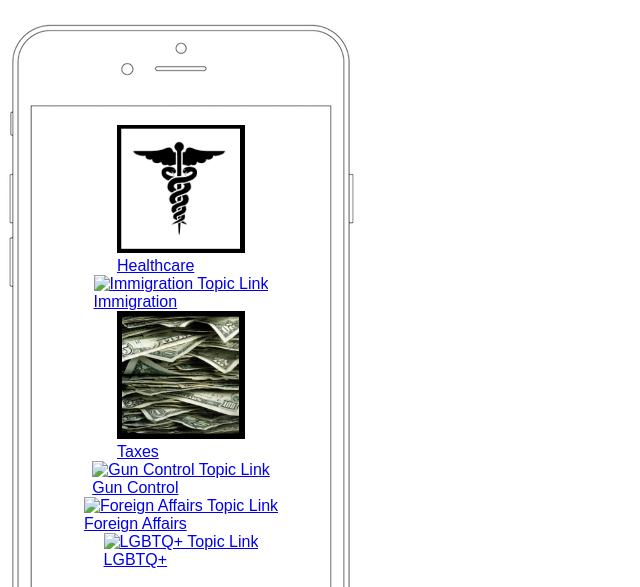
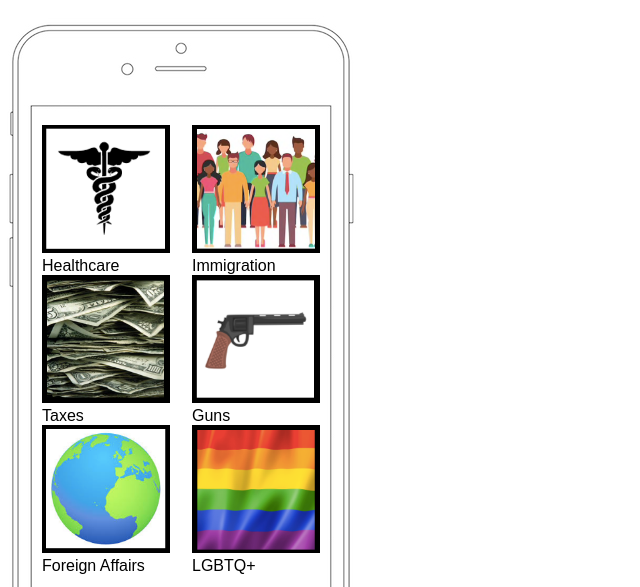
Before and after one commit to CS-330/Voter-Education, a plain HTML site: page topics.html in a window 1280 px wide. Shown: the top 587 px of the page, without its empty margins (0-640 px from the left). Drawn offline with Linux system fonts and the light colour scheme.

Commit message:
fixed some photos, organized

```diff
--- a/topics.html
+++ b/topics.html
@@ -8,54 +8,54 @@
         <div id="screen">
           <div class="candidates-wrapper">
 
-                <a href="healthcare.html">
+                <a href="healthcare.html" class="no-format-link">
                     <div class="albums-album-wrapper">
-                        <img class="candidate-photo" src="images/Healthcare.png" alt="Healthcare Topic Link">
+                        <img class="candidate-photo" src="images/topics/healthcare.png" alt="Healthcare Topic Link">
                         <div class="albums-album-name">
                             Healthcare
                         </div>
                     </div>
                 </a>
 
-                <a href="immigration.html">
+                <a href="immigration.html" class="no-format-link">
                     <div class="albums-album-wrapper">
-                            <img class="candidate-photo" src="images/Immigration.jpg" alt="Immigration Topic Link">
+                            <img class="candidate-photo" src="images/topics/immigration.png" alt="Immigration Topic Link">
                             <div class="albums-album-name">
                                 Immigration
                             </div>
                     </div>
                 </a>
 
-                <a href="taxes.html">
+                <a href="taxes.html" class="no-format-link">
                     <div class="albums-album-wrapper">
-                            <img class="candidate-photo" src="images/Taxes.png" alt="Taxes Topic Link">
+                            <img class="candidate-photo" src="images/topics/taxes.png" alt="Taxes Topic Link">
                             <div class="albums-album-name">
                                 Taxes
                             </div>
                     </div>
                 </a>
 
-                <a href="gunControl.html">
+                <a href="guns.html" class="no-format-link">
                     <div class="albums-album-wrapper">
-                            <img class="candidate-photo" src="images/Gun Control.jpg" alt="Gun Control Topic Link">
+                            <img class="candidate-photo" src="images/topics/guns.png" alt="Guns Topic Link">
                             <div class="albums-album-name">
-                                Gun Control
+                                Guns
                             </div>
                     </div>
                 </a>
 
-                <a href="foreignAffairs.html">
+                <a href="foreignAffairs.html" class="no-format-link">
                     <div class="albums-album-wrapper">
-                            <img class="candidate-photo" src="images/Foreign Affairs.jpg" alt="Foreign Affairs Topic Link">
+                            <img class="candidate-photo" src="images/topics/foreignAffairs.png" alt="Foreign Affairs Topic Link">
                             <div class="albums-album-name">
                                 Foreign Affairs
                             </div>
                     </div>
                 </a>
 
-                <a href="LGBTQ+.html">
+                <a href="LGBTQ+.html" class="no-format-link">
                     <div class="albums-album-wrapper">
-                            <img class="candidate-photo" src="images/LGBTQ+.jpeg" alt="LGBTQ+ Topic Link">
+                            <img class="candidate-photo" src="images/topics/lgbtq+.png" alt="LGBTQ+ Topic Link">
                             <div class="albums-album-name">
                                 LGBTQ+
                             </div>
```
Also changed, not shown: candidates.html (+5 -5 lines), images/candidates/gary.png (renamed from images/gary.png), images/candidates/mrKrabs.png (renamed from images/mrKrabs.png), images/candidates/patrick.png (renamed from images/patrick.png), images/candidates/spongebob.png (renamed from images/spongebob.png), images/candidates/squidward.png (renamed from images/squidward.png), images/topics/foreignAffairs.png (renamed from images/foreignAffairs.png), images/topics/guns.png (renamed from images/gun.png), images/topics/healthcare.png (renamed from images/healthcare.png), images/topics/immigration.png (renamed from images/immigration.png), images/topics/lgbtq+.png (renamed from images/lgbtq+.png), images/topics/taxes.png (renamed from images/taxes.png).
